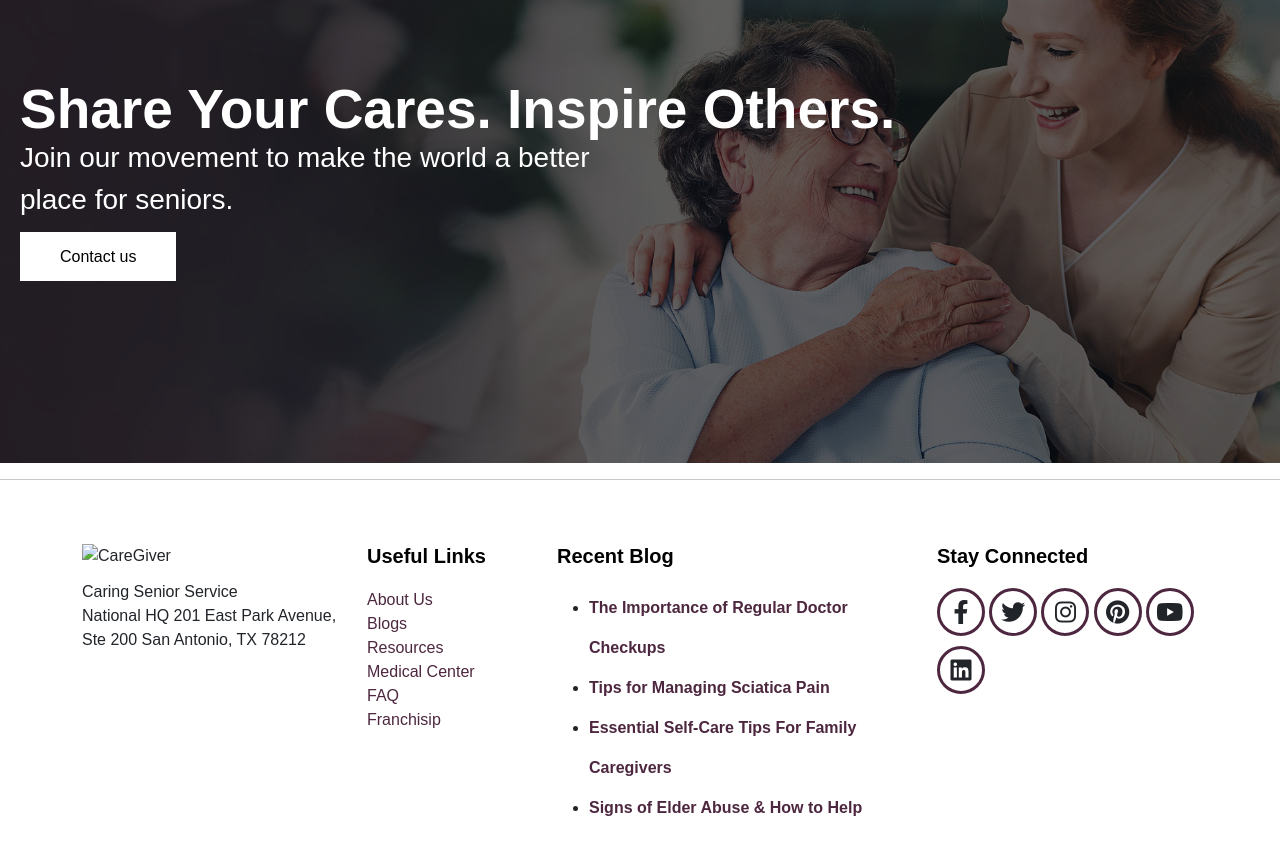
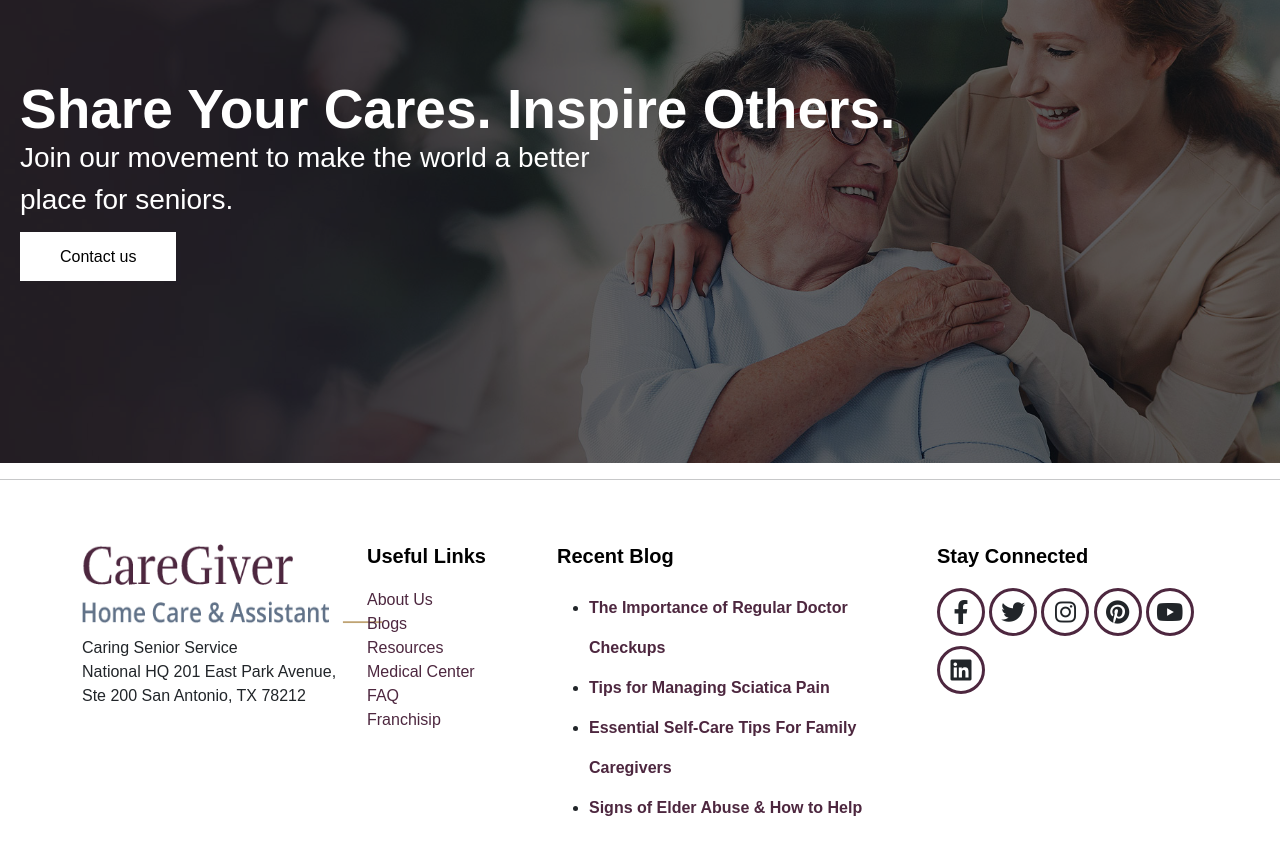
Before and after one commit to geoxinho/Caregiver, a plain HTML site: page index.html in a window 1280 px wide. Shown: the part 3533-4388 px from the top of the page. Drawn offline with nearby package versions, Linux system fonts and the light colour scheme; files whose address does not match are found by name.

Commit message:
index.html

```diff
--- a/index.html
+++ b/index.html
@@ -634,7 +634,7 @@
       <div class="container">
         <div class="row  g-4">
           <div class="col-lg-3">
-            <img src="/caregiver-logo.png" alt="CareGiver" style="width: 300px; height: 80px; margin-bottom: 12px;">
+            <img src="images/caregiver-logo.png" alt="CareGiver" style="width: 300px; height: 80px; margin-bottom: 12px;">
 
             <div class="footerLocation d-flex">
               <p>Caring Senior Service <br> National HQ
```
